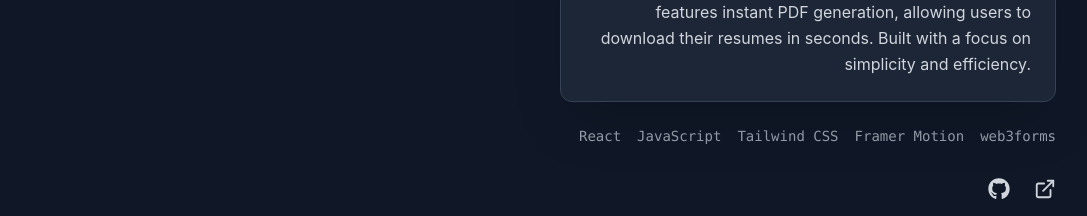
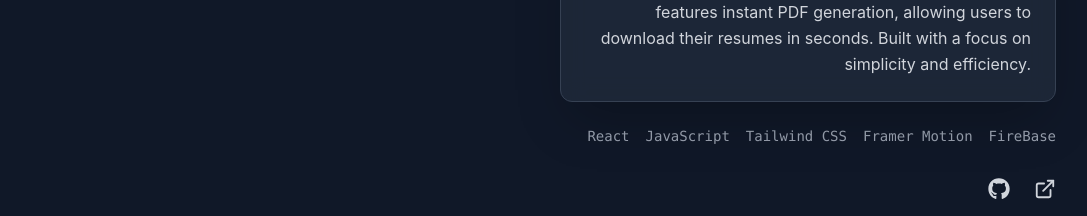
Before and after one commit to rajpootmayank2002-ai/Personal-PortFolio-Website, a React (Vite) app: page / in a window 1280 px wide. Shown: the part 4100-4316 px from the top of the page, without its empty margins (96-1183 px from the left). Built offline with nearby package versions, Linux system fonts and the light colour scheme.

Commit message:
Update AI Resume Builder tech stack: web3forms -> FireBase

```diff
--- a/src/components/Projects.jsx
+++ b/src/components/Projects.jsx
@@ -9,7 +9,7 @@ const projects = [
     title: 'AI-Powered-ResumeBuilder',
     description: 'A user-friendly platform that allows users to create professional resumes by filling out a structured form. It features instant PDF generation, allowing users to download their resumes in seconds. Built with a focus on simplicity and efficiency.',
     image: 'https://images.unsplash.com/photo-1586281380349-632531db7ed4?q=80&w=1000&auto=format&fit=crop',
-    tech: ['React', 'JavaScript', 'Tailwind CSS', 'Framer Motion', 'web3forms'],
+    tech: ['React', 'JavaScript', 'Tailwind CSS', 'Framer Motion','FireBase'],
     github: 'https://github.com/rajpootmayank2002-ai/AI-Powered-ResumeBuilder',
     live: 'https://ai-resumebuilder-mayank.vercel.app',
   },
```
